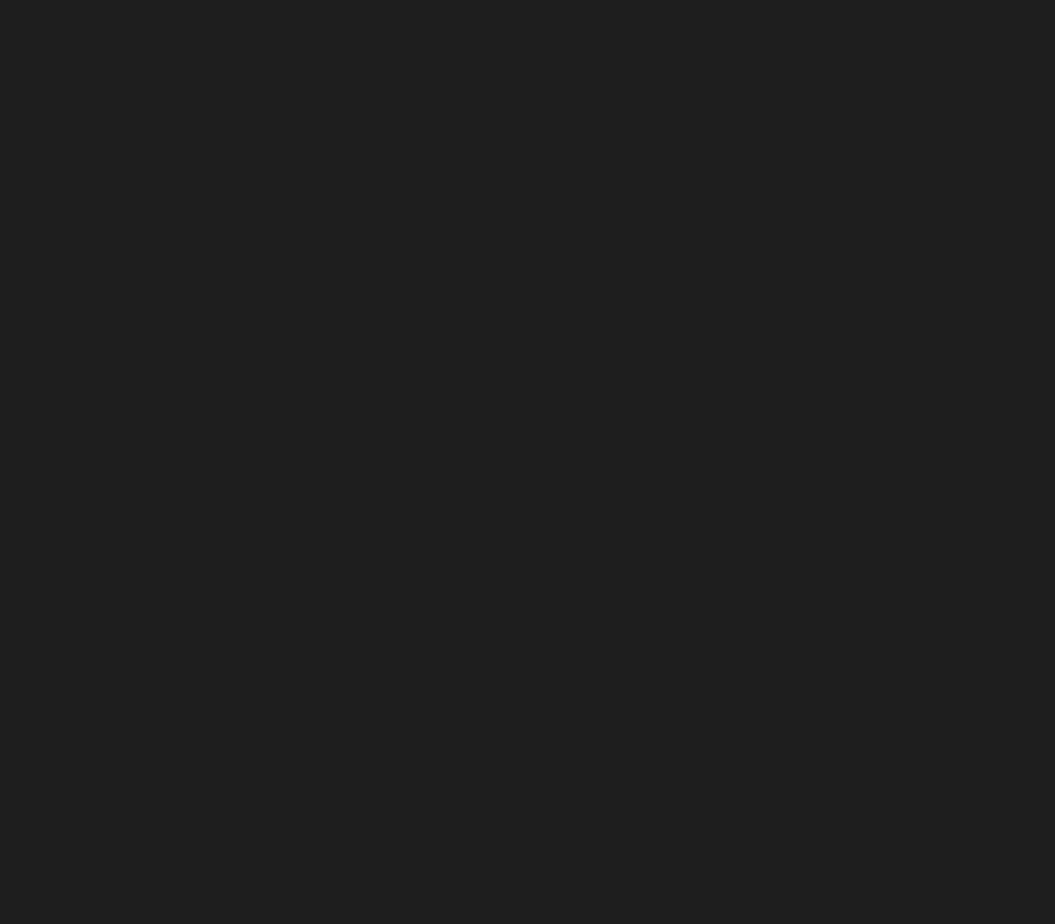
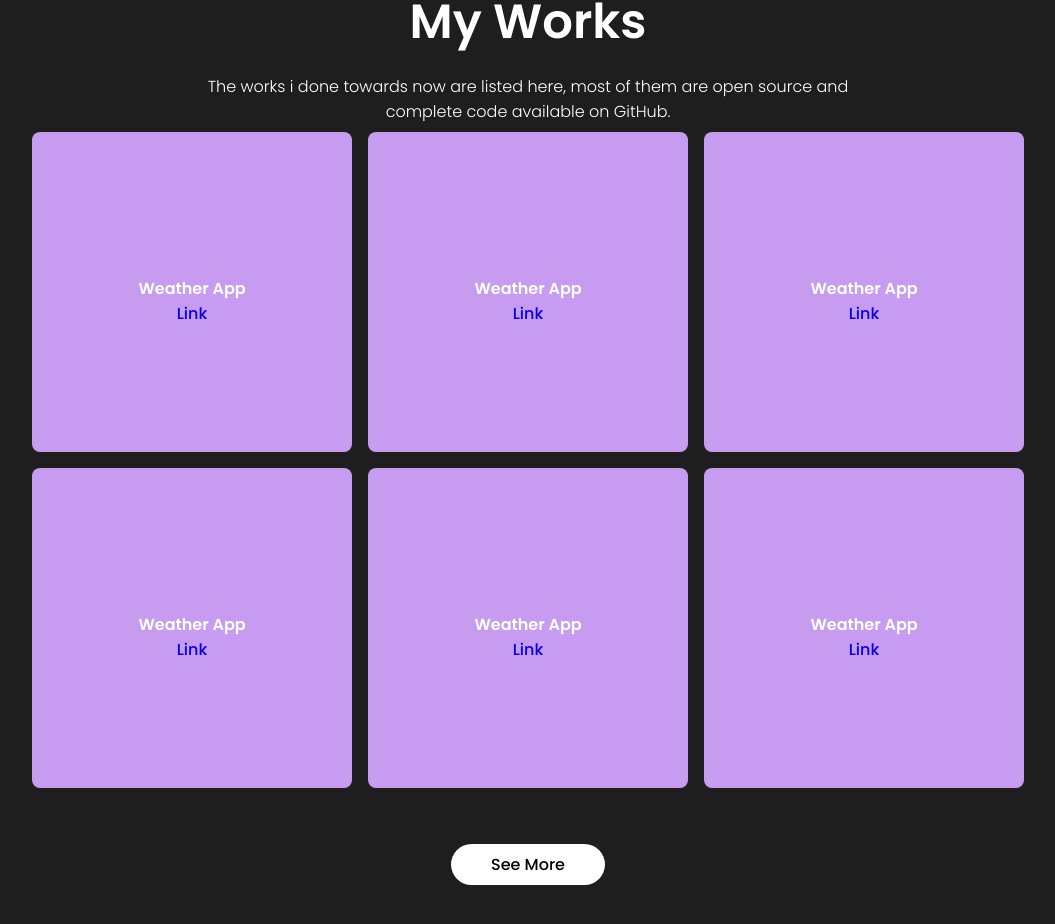
Before and after one commit to selmanfariz18/Portfolio-React, a React (Create React App) app: page / in a window 1280 px wide. Shown: the part 1319-2243 px from the top of the page, without its empty margins (112-1167 px from the left). Before the commit the page ends 1289 px from the top, so only its background shows below. Built offline with nearby package versions, Linux system fonts and the light colour scheme.

Commit message:
works session added

```diff
--- a/src/App.js
+++ b/src/App.js
@@ -3,6 +3,7 @@ import React from 'react';
 import NavBar from './components/NavBar/navbar';
 import Intro from './components/Intro/intro';
 import Skills from './components/Skills/skills';
+import Works from './components/Works/works';
 
 
 function App(){
@@ -11,6 +12,7 @@ function App(){
       <NavBar/>
       <Intro/>
       <Skills/>
+      <Works/>
     </div>
   );
 }
--- /dev/null
+++ b/src/components/Works/works.css
@@ -0,0 +1,62 @@
+#works {
+    margin: 0 auto;
+    min-width: calc(100vh - 4rem);
+    width: 100vw;
+    max-width: 60rem;
+    display: flex;
+    flex-direction: column;
+    align-items: center;
+    justify-content: center;
+    text-align: center;
+    padding: 0 1rem;
+}
+
+.worksTitle {
+    margin: 1rem 0;
+    font-size: 3rem;
+}
+
+.worksDesc {
+    font-weight: 300;
+    font-size: 1rem;
+    max-width: 45rem;
+}
+
+.worksBlocks {
+    display: flex;
+    flex-wrap: wrap;
+    align-items: center;
+    justify-content: center;
+    width: 100vw;
+    max-width: 65rem;
+}
+
+.worksBlock {
+    background: #c79cf0;
+    height: 20rem;
+    width: 20rem;
+    margin: 0.5rem;
+    border-radius: 0.5rem;
+}
+
+.worksBlock>h4 {
+
+    margin-top: 9rem;
+    justify-content: center;
+}
+
+.workBtn {
+    margin: 3rem 0;
+    padding: 0.5rem 2.5rem;
+    border: none;
+    border-radius: 2rem;
+    background: white;
+    font-size: 1rem;
+}
+
+@media screen and (max-width:585px) {
+    .worksBlock {
+        height: 48vm;
+        width: 48vm;
+    }
+}
--- /dev/null
+++ b/src/components/Works/works.js
@@ -0,0 +1,22 @@
+import React from 'react';
+import './works.css'
+
+const Works = () => {
+    return (
+        <section id='works'>
+            <h2 className='worksTitle'>My Works</h2>
+            <span className='worksDesc'>The works i done towards now are listed here, most of them are open source and complete code available on GitHub.</span>
+            <div className='worksBlocks'>
+                <div className='worksBlock'><h4>Weather App</h4><a href="#">Link</a></div>
+                <div className='worksBlock'><h4>Weather App</h4><a href="#">Link</a></div>
+                <div className='worksBlock'><h4>Weather App</h4><a href="#">Link</a></div>
+                <div className='worksBlock'><h4>Weather App</h4><a href="#">Link</a></div>
+                <div className='worksBlock'><h4>Weather App</h4><a href="#">Link</a></div>
+                <div className='worksBlock'><h4>Weather App</h4><a href="#">Link</a></div>
+            </div>
+            <button className='workBtn'>See More</button>
+        </section>
+    );
+}
+
+export default Works
```
